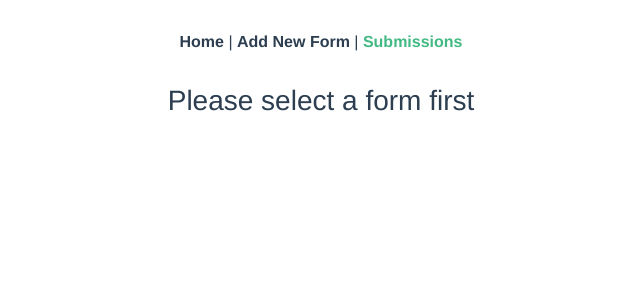
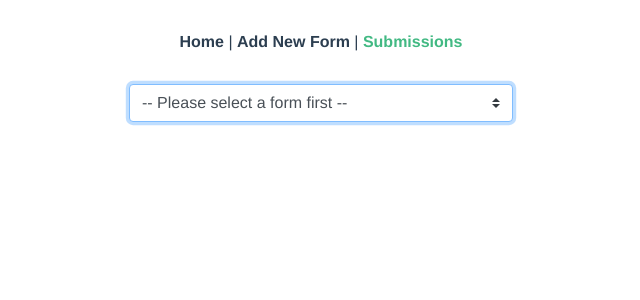
Before and after one commit to Cleverrness/form-builder-exam, a Vue app in the folder Client/: page /Submissions in a window 1280 px wide. Shown: the top 300 px of the page, without its empty margins (319-959 px from the left). Built offline with nearby package versions, Linux system fonts and the light colour scheme; no server answers; what vue-js-modal would draw is missing.

Commit message:
submission page is now starting to work, sill needs to prettify
TODO: change the answers objects in the DB

```diff
--- a/Client/src/main.js
+++ b/Client/src/main.js
@@ -6,6 +6,7 @@ import VueAxios from "vue-axios";
 import axios from "axios";
 import VueRouter from "vue-router";
 import VModal from 'vue-js-modal';
+import Vuetify from 'vuetify'
 
 import Vuelidate from "vuelidate";
 import "bootstrap/dist/css/bootstrap.css";
@@ -49,6 +50,7 @@ import {
   PopoverPlugin,
 ].forEach((x) => Vue.use(x));
 Vue.use(Vuelidate);
+Vue.use(Vuetify);
 Vue.use(VModal, {dialog: true});
 
 axios.interceptors.request.use(
@@ -82,5 +84,6 @@ Vue.config.productionTip = false
 new Vue({
   router,
   store,
+  vuetify: new Vuetify(),
   render: h => h(App)
 }).$mount('#app')
--- a/Client/src/views/Submissions.vue
+++ b/Client/src/views/Submissions.vue
@@ -1,10 +1,19 @@
 <template>
   <div>
-    <div v-show="form_id">
-      <b-table :items="answers"></b-table>
-    </div>
-    <div v-show="!form_id">
-      <h3> Please select a form first</h3>
+    <b-form-select
+      v-model="form_id"
+      :options="allFormsIds"
+      autofocus
+      @change="setAnswersOfForm"
+      size="md"
+      style="width: 30%; align-content: center;">
+      <template v-slot:first>
+        <b-form-select-option :value="null" disabled>-- Please select a form first --</b-form-select-option>
+      </template>
+    </b-form-select>
+
+    <div v-show="form_id" class="d-flex justify-center mb-6">
+      <b-table :items="answers" style="width: 80%;"></b-table>
     </div>
   </div>
 </template>
@@ -28,17 +37,44 @@
     return answers
   }
 
+  async function getForms() {
+    let forms = [];
+    let forms_id = [];
+    // let url = "https://heroku-form-builder.herokuapp.com/forms/submission/" + form_id;
+    let url = "http://localhost:3000/forms/all_forms";
+    await axios
+      .get(url)
+      .then(response => {
+        console.log(response.data)
+        forms = response.data;
+        forms.forEach((form) => {
+          forms_id.push(form.id)
+        })
+        return forms_id;
+      }).catch(response=> console.log("No answers found"))
+
+    return forms_id
+  }
+
+
   export default {
     name: "Submissions.vue",
     data() {
       return {
-        form_id: this.$route.params.formId,
-        answers: []
+        form_id: this.$route.params.formId ? this.$route.params.formId : null,
+        answers: [],
+        allFormsIds: []
       }
     },
     async mounted() {
+      this.allFormsIds = await getForms();
       if(this.form_id)
       {
+        await this.setAnswersOfForm()
+      }
+    },
+    methods: {
+      async setAnswersOfForm() {
         const response = await getAnswers(this.form_id);
         console.log("Got the response=")
         this.answers = JSON.parse(JSON.stringify(response))
--- a/package.json
+++ b/package.json
@@ -15,6 +15,7 @@
     "mongoose": "^5.10.0",
     "morgan": "^1.10.0",
     "nodemon": "^2.0.4",
-    "vue-js-modal": "^2.0.0-rc.6"
+    "vue-js-modal": "^2.0.0-rc.6",
+    "vuetify": "^2.3.10"
   }
 }
```
Also changed, not shown: 1 other file (tests, documents, lock files or other folders).
